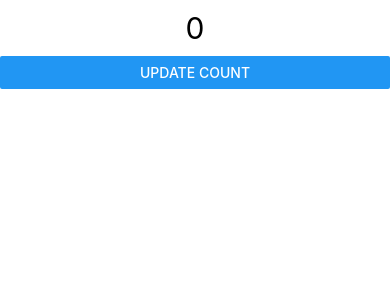
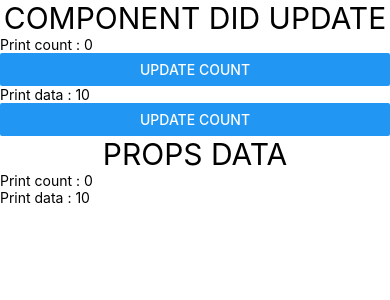
Before and after one commit to rohit-kumaar/first-native-project, a React Native app: screen / in a window 390 px wide. Shown: the top 300 px of the page. Built offline with nearby package versions, Linux system fonts and the light colour scheme.

Commit message:
final commit

```diff
--- a/App.tsx
+++ b/App.tsx
@@ -1,25 +1,68 @@
-import {View, Text, Button, StyleSheet} from 'react-native';
 import React, {useEffect, useState} from 'react';
+import {Button, Text, View} from 'react-native';
 
 export default function App() {
   const [count, setCount] = useState(0);
+  const [data, setData] = useState(10);
 
   useEffect(() => {
-    console.warn(`This useEffect "ComponentDidMount" only once`);
-  }, []);
+    // console.warn('This useEffect will run when count is update');
+  }, [count]);
+
+  useEffect(() => {
+    // console.warn('This useEffect will run when data is update');
+  }, [data]);
 
   return (
     <View>
-      <Text style={styles.text}>{count}</Text>
-      <Button title="update count" onPress={() => setCount(count + 1)} />
+      <Text
+        style={{fontSize: 30, textAlign: 'center', textTransform: 'uppercase'}}>
+        Component Did Update
+      </Text>
+
+      <View>
+        <Text>Print count : {count}</Text>
+        <Button title="Update count" onPress={() => setCount(count + 1)} />
+      </View>
+
+      <View>
+        <Text>Print data : {data}</Text>
+        <Button title="Update count" onPress={() => setData(data + 1)} />
+      </View>
+
+      <View>
+        <Text
+          style={{
+            fontSize: 30,
+            textAlign: 'center',
+            textTransform: 'uppercase',
+          }}>
+          Props Data
+        </Text>
+        <User info={{count, data}} />
+      </View>
     </View>
   );
 }
 
-const styles = StyleSheet.create({
-  text: {
-    fontSize: 30,
-    marginVertical: 10,
-    textAlign: 'center',
-  },
-});
+function User(props: any) {
+  useEffect(() => {
+    console.warn('This useEffect will run when count props is update');
+  }, [props.info.count]);
+
+  useEffect(() => {
+    console.warn('This useEffect will run when data props is update');
+  }, [props.info.data]);
+
+  return (
+    <View>
+      <View>
+        <Text>Print count : {props.info.count}</Text>
+      </View>
+
+      <View>
+        <Text>Print data : {props.info.data}</Text>
+      </View>
+    </View>
+  );
+}
```
